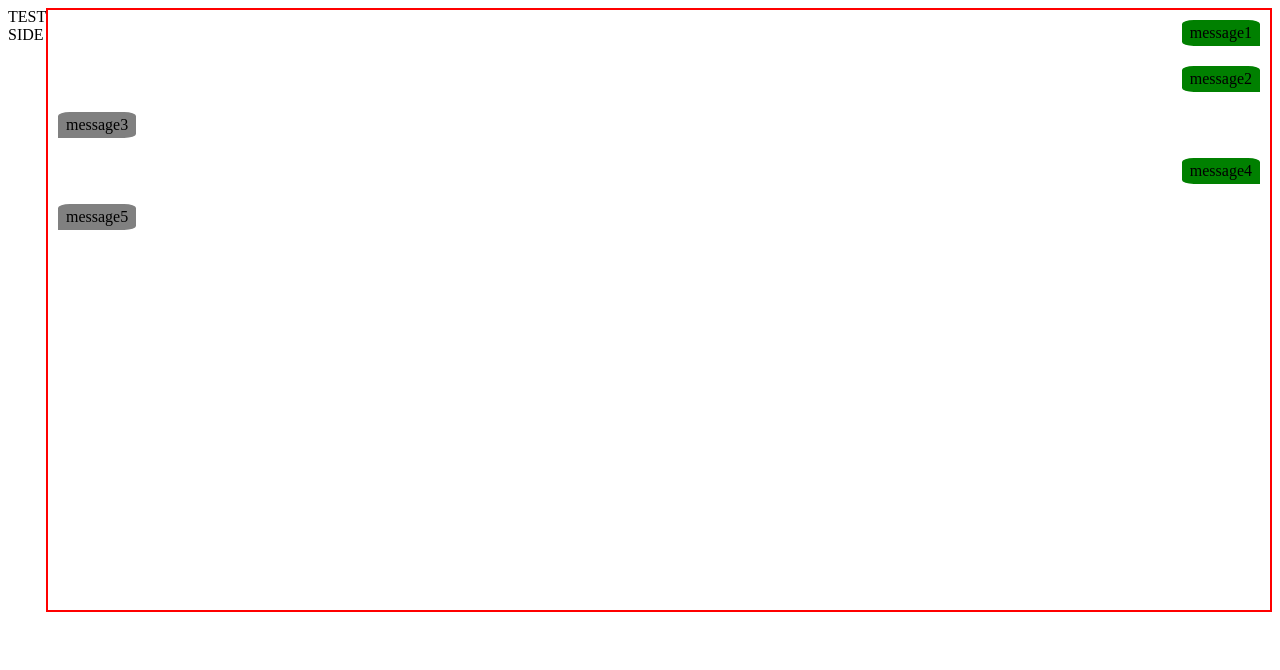
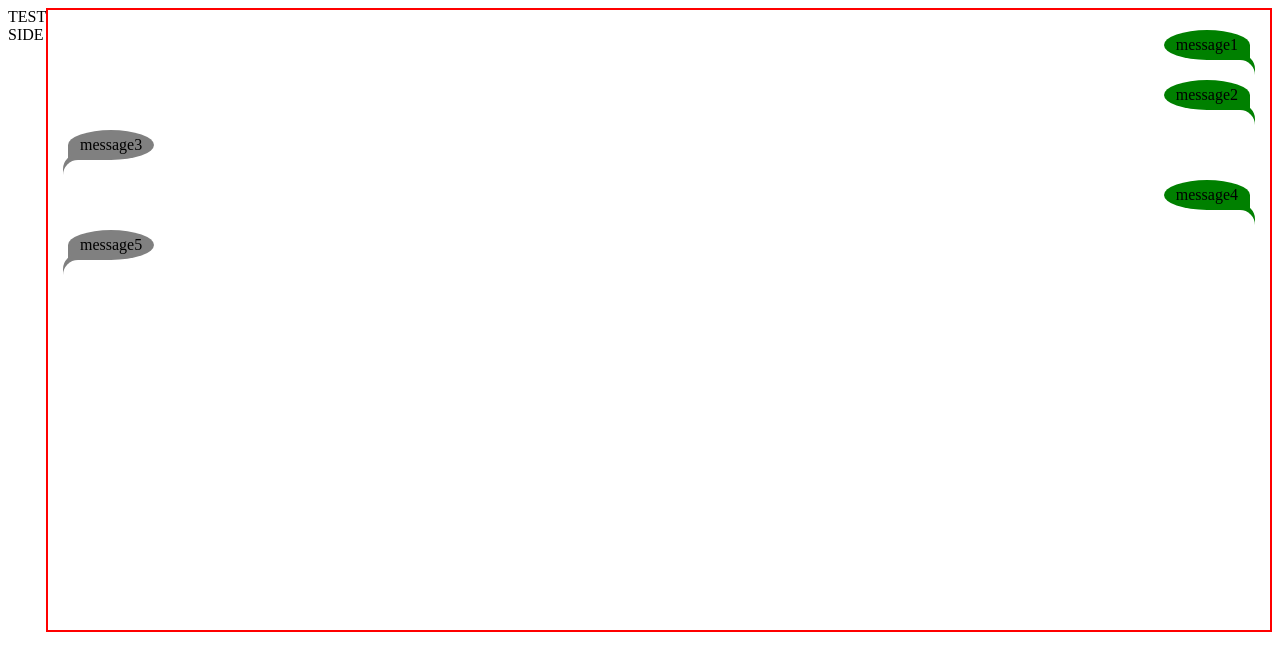
Before and after one commit to marianmorcotet/reactchat, a React app: page / in a window 1280 px wide. Shown: the top 670 px of the page. Built offline with nearby package versions, Linux system fonts and the light colour scheme.

Commit message:
message bubble looks acceptable

```diff
--- a/src/components/Message/Message.css
+++ b/src/components/Message/Message.css
@@ -1,17 +1,42 @@
 .ownerMessage {
   align-self: flex-end;
   background-color: green;
-  border-radius: 15% 15% 0% 15%;
+  border-radius: 50% 50% 0% 50%;
+  position: relative;
+}
+
+.ownerMessage:before {
+  content: '';
+  position: absolute;
+  top: 30px;
+  left: calc(100% - 25px);
+  height: 30px;
+  width: 30px;
+  border-top-right-radius: 50%;
+  box-shadow: 0 -6px 0 0 green;
 }
 
 .comingMessage {
   align-self: flex-start;
   background-color: grey;
-  border-radius: 15% 15% 15% 0%;
+  position: relative;
+  border-radius: 50% 50% 50% 0%;
+}
+
+.comingMessage:before {
+  content: '';
+  position: absolute;
+  top: 30px;
+  left: -5px;
+  height: 30px;
+  width: 30px;
+  border-top-left-radius: 50%;
+  /* background: #000; */
+  box-shadow: 0 -6px 0 0 grey;
 }
 
 .basicMessage {
-  padding: 4px 8px;
+  padding: 6px 12px;
 }
 
 .messageRoot {
--- a/src/containers/Chat/Chat.css
+++ b/src/containers/Chat/Chat.css
@@ -5,4 +5,5 @@
   flex-grow: 5;
   border: 2px solid red;
   min-height: 600px;
+  padding: 10px;
 }
```
